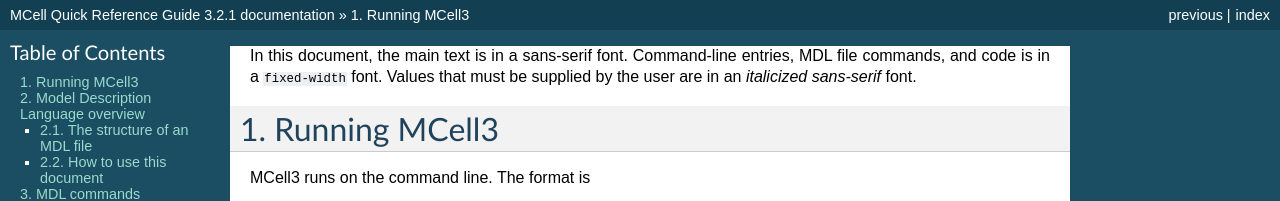
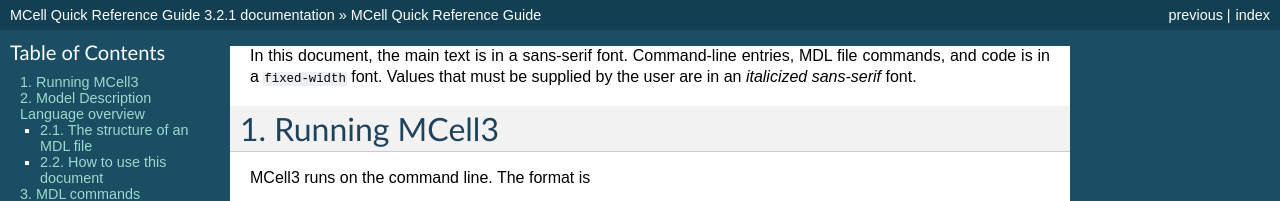
Before and after one commit to mcellteam/mcell, a Sphinx documentation site: the page built from doc/sphinx/mcell3_qrg.rst, in a window 1280 px wide and 900 px high. Shown: the top 201 px of the window. Built offline with Sphinx 7.4.7, drawn with Linux system fonts in a browser that asks for light colours; formulas are drawn with MathJax 3; some of the changed text lies outside the part shown.

Commit message:
Updated QRG release number and title
The release number (3.2.1) was also being used for the version number
(3.2). The html title was using the first section heading (Running
MCell3) in the document, which might give the wrong impression about the
intent and contents of the document. The current solution doesn't seem
ideal, but it's probably good enough for now.

```diff
--- a/doc/sphinx/conf.py
+++ b/doc/sphinx/conf.py
@@ -48,7 +48,7 @@
 # built documents.
 #
 # The short X.Y version.
-version = '3.2.1'
+version = '3.2'
 # The full version, including alpha/beta/rc tags.
 release = '3.2.1'
 
--- a/doc/sphinx/mcell3_qrg.rst
+++ b/doc/sphinx/mcell3_qrg.rst
@@ -1,3 +1,5 @@
+.. title:: MCell Quick Reference Guide
+
 In this document, the main text is in a sans-serif font. Command-line entries,
 MDL file commands, and code is in a ``fixed-width`` font.  Values that must be
 supplied by the user are in an *italicized sans-serif* font.
```
